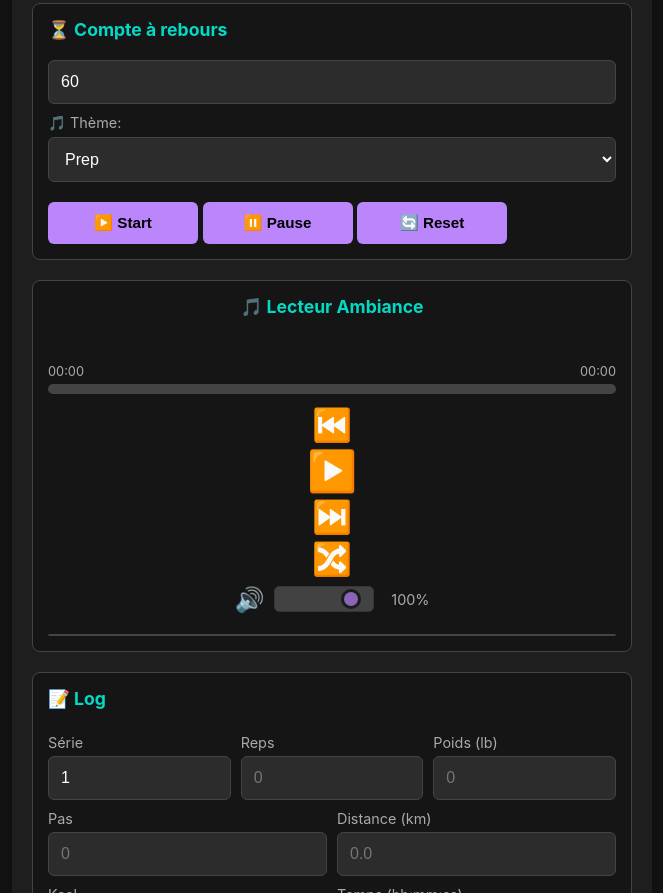
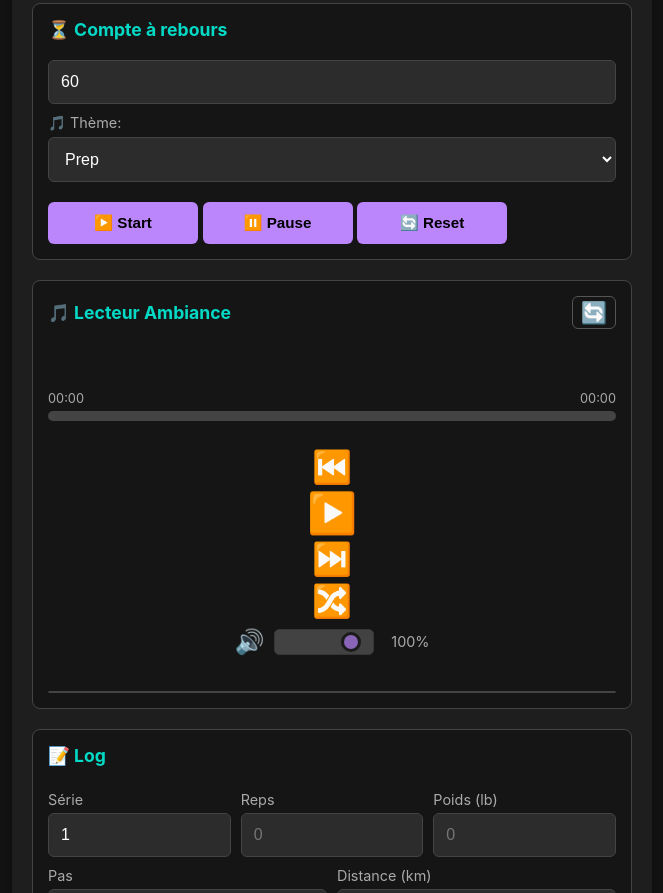
Before and after one commit to DarkShadowBlood/workout-android, a plain HTML site: page index.html in a window 1280 px wide. Shown: the part 380-1273 px from the top of the page, without its empty margins (308-971 px from the left). Drawn offline with Linux system fonts and the light colour scheme.

Commit message:
volume rotation v1

```diff
--- a/app.js
+++ b/app.js
@@ -883,6 +883,15 @@ if (!ambientAudioPlayer || typeof SOUND_MANIFEST === 'undefined' || !SOUND_MANIF
     ambientAudioPlayer.addEventListener('loadedmetadata', setDuration);
     if(progressBarWrapper) progressBarWrapper.addEventListener('click', seek);
 
+    const rotatePlayerBtn = document.getElementById('rotate-player');
+    const playerContainer = document.getElementById('audio-player-container');
+
+    if (rotatePlayerBtn && playerContainer) {
+        rotatePlayerBtn.addEventListener('click', () => {
+            playerContainer.classList.toggle('rotated');
+        });
+    }
+
 
     // Initial Load
 // --- COUNTDOWN TIMER FUNCTIONALITY ---
--- a/index.html
+++ b/index.html
@@ -96,12 +96,16 @@
 
         <!-- Audio Player Section -->
         <div id="audio-player-container" class="exercise-section">
-            <h3>🎵 Lecteur Ambiance</h3>
+            <h3>
+                🎵 Lecteur Ambiance
+                <button id="rotate-player" class="btn-rotate">🔄</button>
+            </h3>
+            <audio id="ambient-audio-player" style="display: none;"></audio>
+            <div class="player-content">
+                <div class="main-controls">
                     <div id="track-info">
                         <span id="track-title"></span>
                     </div>
-            <audio id="ambient-audio-player" style="display: none;"></audio>
-
                     <div class="progress-container" id="progress-container">
                         <div class="time-display">
                             <span id="current-time">00:00</span>
@@ -111,7 +115,6 @@
                             <div id="progress-bar"></div>
                         </div>
                     </div>
-
                     <div class="audio-controls">
                         <button id="prev-track" class="btn-audio">⏮️</button>
                         <button id="play-pause-audio" class="btn-audio">▶️</button>
@@ -123,8 +126,10 @@
                             <span id="volume-level">100%</span>
                         </div>
                     </div>
+                </div>
                 <div id="playlist-container">
                     <ul id="playlist"></ul>
+                </div>
             </div>
         </div>
 
--- a/style.css
+++ b/style.css
@@ -494,3 +494,61 @@ th {
     min-width: 45px;
     text-align: right;
 }
+
+/* Rotation Button and Layout */
+#audio-player-container h3 {
+    display: flex;
+    justify-content: space-between;
+    align-items: center;
+    width: 100%;
+}
+
+.btn-rotate {
+    background: none;
+    border: 1px solid #555;
+    color: var(--text-color);
+    font-size: 1.2em;
+    cursor: pointer;
+    transition: all 0.2s;
+    padding: 5px 8px;
+    margin: 0;
+    line-height: 1;
+    border-radius: 6px;
+    width: auto; /* Override default button width */
+}
+
+.btn-rotate:hover {
+    border-color: var(--accent-color);
+    color: var(--accent-color);
+}
+
+.player-content {
+    display: flex;
+    flex-direction: column;
+    gap: 15px;
+    width: 100%;
+}
+
+.main-controls {
+    display: flex;
+    flex-direction: column;
+    gap: 15px;
+}
+
+/* Rotated (Landscape) State */
+#audio-player-container.rotated .player-content {
+    flex-direction: row;
+    align-items: flex-start;
+}
+
+#audio-player-container.rotated .main-controls {
+    flex: 2;
+    min-width: 0; /* Allow flex shrinking */
+}
+
+#audio-player-container.rotated #playlist-container {
+    flex: 1;
+    min-width: 0; /* Allow flex shrinking */
+    height: 220px; /* Or a suitable height */
+    margin-top: 0;
+}
```
Lines whose indentation alone changed are shown as unchanged.
